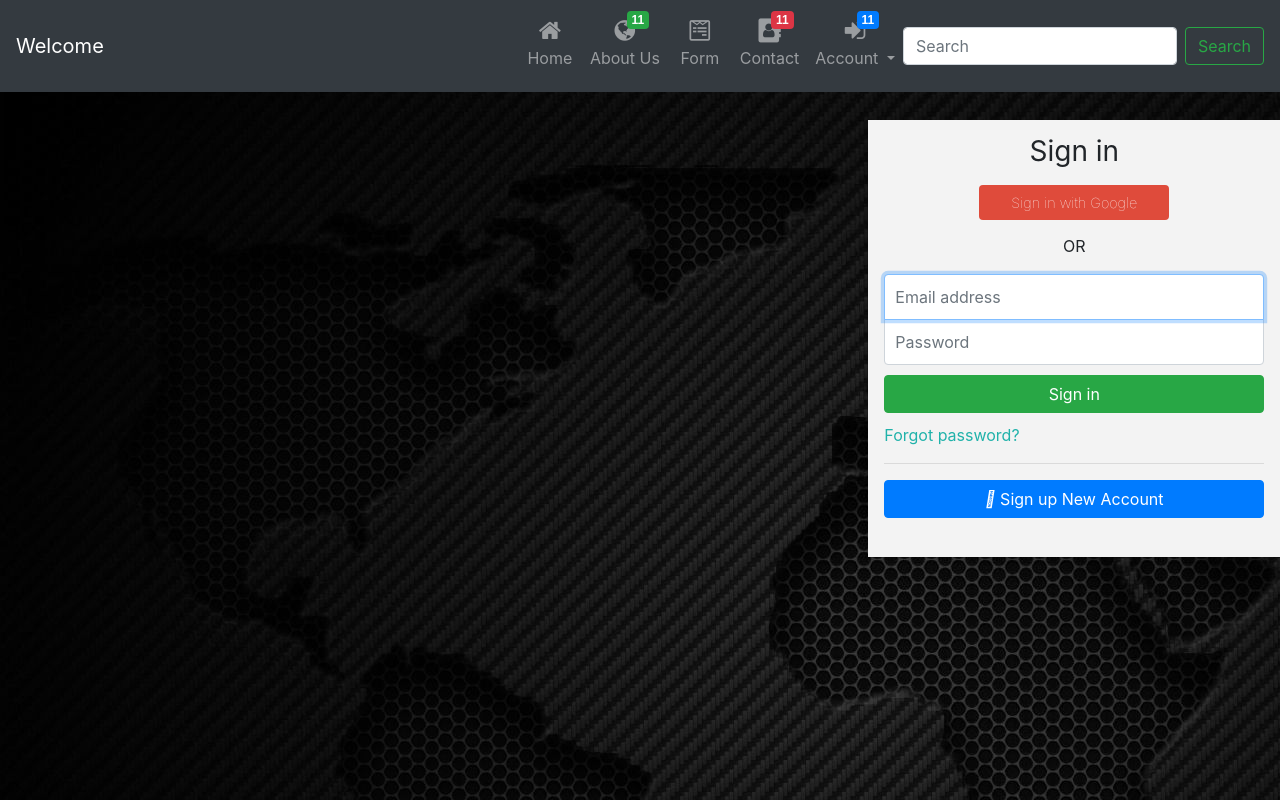
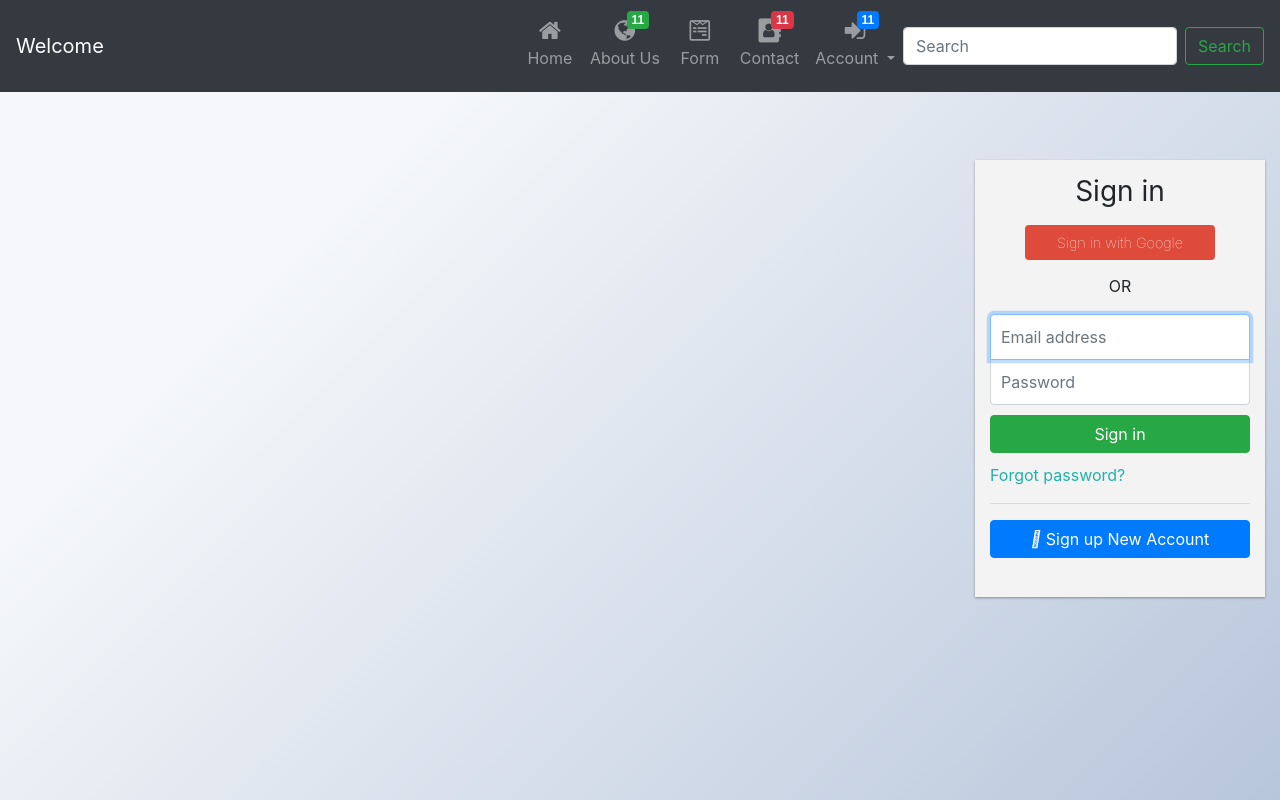
Before and after one commit to SouravSaha101/website-test, a Vue app in the folder web-test/: page / in a window 1280 px wide. Built offline with nearby package versions, Linux system fonts and the light colour scheme; what vuefire would draw is missing.

Commit message:
design changes

```diff
--- a/web-test/public/index.html
+++ b/web-test/public/index.html
@@ -7,12 +7,16 @@
   <meta name="viewport" content="width=device-width,initial-scale=1.0">
   <link rel="icon" href="<%= BASE_URL %>favicon.ico">
   <title><%= htmlWebpackPlugin.options.title %></title>
-<style>
-  body, html, #app {
-  height: 100%;
-width:100%;
-  }
-</style>
+  <style>
+    body,
+    html,
+    #app {
+      height: 100%;
+      width: 100%;
+      background-color: #b8c6db;
+      background-image: linear-gradient(315deg, #b8c6db 0%, #f5f7fa 74%);
+    }
+  </style>
 </head>
 
 <body>
--- a/web-test/src/app.css
+++ b/web-test/src/app.css
@@ -116,5 +116,5 @@
 }
 
 #nav {
-    height: 5%
+    height: 10%
 }
--- a/web-test/src/app.html
+++ b/web-test/src/app.html
@@ -8,7 +8,7 @@
 </div>
 
 <style lang="scss">
-  #app {
+  /* #app {
     font-family: Avenir, Helvetica, Arial, sans-serif;
     -webkit-font-smoothing: antialiased;
     -moz-osx-font-smoothing: grayscale;
@@ -18,6 +18,6 @@
 
   #nav {
     padding: 30px;
-  }
+  } */
 </style>
 </div>
--- a/web-test/src/views/Form.vue
+++ b/web-test/src/views/Form.vue
@@ -1,5 +1,5 @@
 <template>
-  <div id="app">
+  <div id="">
     <div class="notification is-success" v-if="state === 'synced'">
       Form is synced with Firestore
     </div>
--- a/web-test/src/views/Home.vue
+++ b/web-test/src/views/Home.vue
@@ -3,8 +3,9 @@
     <!-- <img alt="Vue logo" src="../assets/logo.png"> -->
     <!-- <HelloWorld msg="Welcome to Your Vue.js + TypeScript App"/> -->
     <div class="row">
-      <div class="col-lg-8"></div>
-      <div class="col-lg-4">
+      <div class="col-lg-9">
+      </div>
+      <div class="col-lg-3">
         <div id="logreg-forms">
           <form class="form-signin">
             <h1 class="h3 mb-3 font-weight-normal" style="text-align: center">
@@ -51,7 +52,8 @@
               class="btn btn-primary btn-block"
               type="button"
               id="btn-signup"
-              data-toggle="modal" data-target="#myModalHorizontal"
+              data-toggle="modal"
+              data-target="#myModalHorizontal"
             >
               <i class="fas fa-user-plus"></i> Sign up New Account
             </button>
--- a/web-test/src/views/home.css
+++ b/web-test/src/views/home.css
@@ -1,6 +1,5 @@
 /* sign in FORM */
 #logreg-forms {
-    width: 412px;
     margin: 10vh auto;
     background-color: #f3f3f3;
     box-shadow: 0 1px 3px rgba(0, 0, 0, 0.12), 0 1px 2px rgba(0, 0, 0, 0.24);
@@ -127,6 +126,5 @@
 /* COLOR BACKGROUND */
 
 .home{
-background-image: url("../assets/173854.jpg");
-height: 95%;
+height: 90%;
 }
```
Also changed, not shown: web-test/src/style/style.css.
